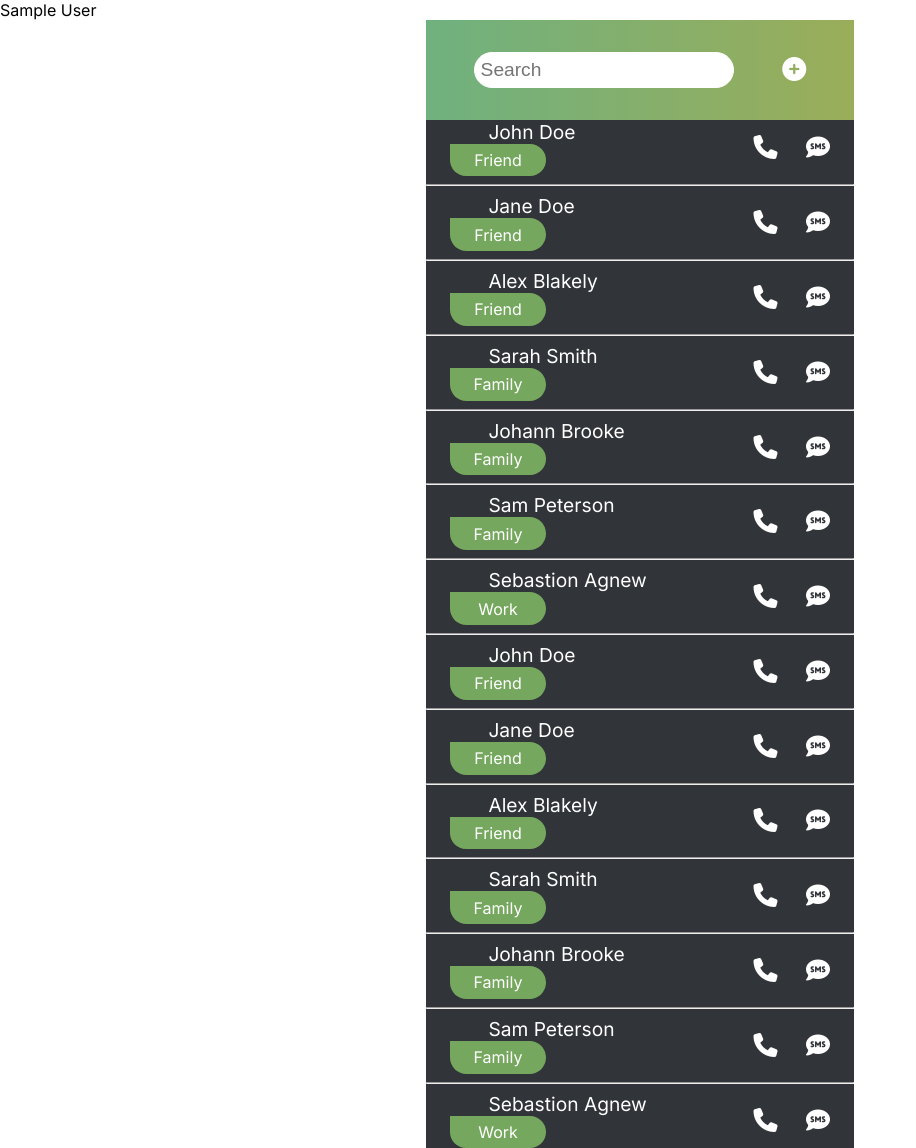
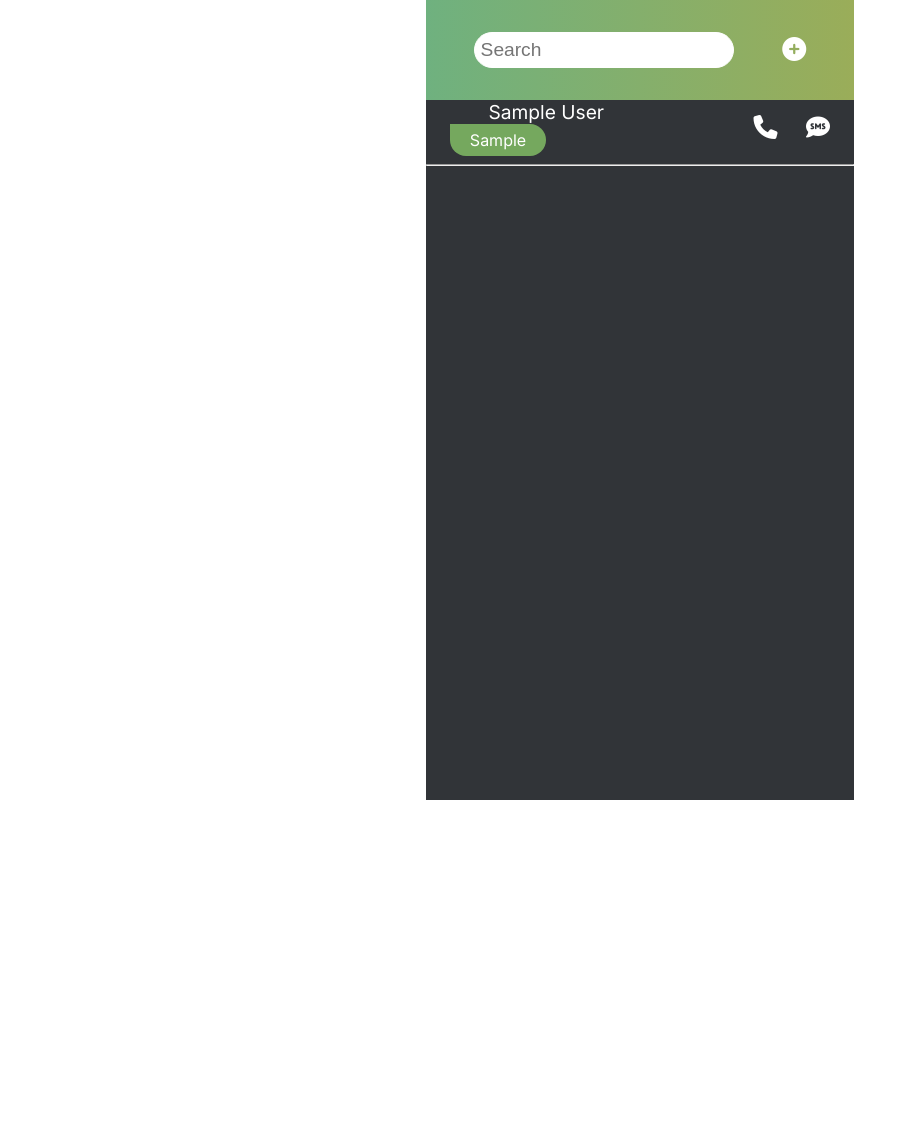
Before and after one commit to ClaudioFritzen/ListadeContatos, a Django app: template templates/index.html in a window 1280 px wide. Shown: the whole page, without its empty margins (0-916 px from the left). After the commit the page ends 800 px from the top, so only its background shows below. Run offline with Django 4.2, Linux system fonts and the light colour scheme; tables that the repository leaves empty hold one stand-in row (values such as "Sample post"); the template is opened without the code that fills it: values that come from a table or form of the project are taken from there, most other values are stand-ins (such as "Sample title", 1, 10 or a date in 2020); some libraries are stand-ins or nearby versions.

Commit message:
todos nossos contatos no banco estão na tela inicial

```diff
--- a/templates/index.html
+++ b/templates/index.html
@@ -10,13 +10,6 @@
 {% endblock %}
 
 {% block content %}
-	<section>
-		<div>
-			{% for contato in contatos %}
-				{{contato.full_name}}
-			{% endfor %}
-		</div>
-	</section>
 
 	 	<div class="container">
 		<!--  SEARCH FORM -->
@@ -32,10 +25,10 @@
 
 		<!--  CONTACT LIST -->
 		<section class="contacts-library">
-			{% for pessoas in pessoas %}
+
 				<ul class="contacts-list">
-
-					<a href="edit.html">
+					{% comment %}
+					<a href="#">
 						<div class="contact-section">
 							<li class="list__item">
 								<p class="contact-name">John Doe</p>
@@ -49,45 +42,15 @@
 						</div>
 					</a>
 
-					<hr>
-
+					<hr> {% endcomment %}
+					{% for contato in contatos %}
 						<a href="contact-profile.html">
 							<div class="contact-section">
 								<li class="list__item">
-								<p class="contact-name">Jane Doe</p>
-								<p class="relationship">Friend</p>
-							</li>
 
-							<li class="list__item">
-								<i class="fas fa-phone"></i>
-								<i class="fas fa-sms text"></i>
-							</li>
-						</div>
-					</a>
+										<p class="contact-name">{{contato.full_name}}</p>
+										<p class="relationship">{{contato.relationship}}</p>
 
-					<hr>
-
-					<a href="contact-profile.html">
-						<div class="contact-section">
-							<li class="list__item">
-								<p class="contact-name">Alex Blakely</p>
-								<p class="relationship">Friend</p>
-							</li>
-
-							<li class="list__item">
-								<i class="fas fa-phone"></i>
-								<i class="fas fa-sms text"></i>
-							</li>
-						</div>
-					</a>
-
-					<hr>
-
-					<a href="contact-profile.html">
-						<div class="contact-section">
-							<li class="list__item">
-								<p class="contact-name">Sarah Smith</p>
-								<p class="relationship">Family</p>
 								</li>
 								<li class="list__item">
 									<i class="fas fa-phone"></i>
@@ -95,156 +58,10 @@
 								</li>
 							</div>
 						</a>
+						<hr>
+					{% endfor %}
+				</ul>
 
-					<hr>
-
-					<a href="contact-profile.html">
-						<div class="contact-section">
-							<li class="list__item">
-								<p class="contact-name">Johann Brooke</p>
-								<p class="relationship">Family</p>
-							</li>
-							<li class="list__item">
-								<i class="fas fa-phone"></i>
-								<i class="fas fa-sms text"></i>
-							</li>
-						</div>
-					</a>
-
-					<hr>
-
-
-					<a href="contact-profile.html">
-						<div class="contact-section">
-							<li class="list__item">
-								<p class="contact-name">Sam Peterson</p>
-								<p class="relationship">Family</p>
-							</li>
-							<li class="list__item">
-								<i class="fas fa-phone"></i>
-								<i class="fas fa-sms text"></i>
-							</li>
-						</div>
-					</a>
-
-					<hr>
-
-					<a href="contact-profile.html">
-						<div class="contact-section">
-							<li class="list__item">
-								<p class="contact-name">Sebastion Agnew</p>
-								<p class="relationship">Work</p>
-							</li>
-							<li class="list__item">
-								<i class="fas fa-phone"></i>
-								<i class="fas fa-sms text"></i>
-							</li>
-						</div>
-					</a>
-
-					<hr>
-
-					<a href="contact-profile.html">
-						<div class="contact-section">
-							<li class="list__item">
-								<p class="contact-name">John Doe</p>
-								<p class="relationship">Friend</p>
-							</li>
-							<li class="list__item">
-								<i class="fas fa-phone"></i>
-								<i class="fas fa-sms text"></i>
-							</li>
-						</div>
-					</a>
-
-					<hr>
-					<div class="contact-section">
-						<li class="list__item">
-							<p class="contact-name">Jane Doe</p>
-							<p class="relationship">Friend</p>
-						</li>
-						<li class="list__item">
-							<i class="fas fa-phone"></i>
-							<i class="fas fa-sms text"></i>
-						</li>
-					</div>
-
-					<hr>
-
-					<a href="contact-profile.html">
-						<div class="contact-section">
-							<li class="list__item">
-								<p class="contact-name">Alex Blakely</p>
-								<p class="relationship">Friend</p>
-							</li>
-							<li class="list__item">
-								<i class="fas fa-phone"></i>
-								<i class="fas fa-sms text"></i>
-							</li>
-						</div>
-					</a>
-
-					<hr>
-
-					<a href="contact-profile.html">
-						<div class="contact-section">
-							<li class="list__item">
-								<p class="contact-name">Sarah Smith</p>
-								<p class="relationship">Family</p>
-							</li>
-							<li class="list__item">
-								<i class="fas fa-phone"></i>
-								<i class="fas fa-sms text"></i>
-							</li>
-						</div>
-					</a>
-
-					<hr>
-
-					<a href="contact-profile.html">
-						<div class="contact-section">
-							<li class="list__item">
-								<p class="contact-name">Johann Brooke</p>
-								<p class="relationship">Family</p>
-							</li>
-							<li class="list__item">
-								<i class="fas fa-phone"></i>
-								<i class="fas fa-sms text"></i>
-							</li>
-						</div>
-					</a>
-
-					<hr>
-
-					<a href="contact-profile.html">
-						<div class="contact-section">
-							<li class="list__item">
-								<p class="contact-name">Sam Peterson</p>
-								<p class="relationship">Family</p>
-							</li>
-							<li class="list__item">
-								<i class="fas fa-phone"></i>
-								<i class="fas fa-sms text"></i>
-							</li>
-						</div>
-					</a>
-
-					<hr>
-
-					<a href="contact-profile.html">
-						<div class="contact-section">
-							<li class="list__item">
-								<p class="contact-name">Sebastion Agnew</p>
-								<p class="relationship">Work</p>
-							</li>
-							<li class="list__item">
-								<i class="fas fa-phone"></i>
-								<i class="fas fa-sms text"></i>
-							</li>
-						</div>
-					</a>
-				</ul>
-			{% endfor %}
 		</section>
 	</div>
 
```
Lines whose indentation alone changed are shown as unchanged.
